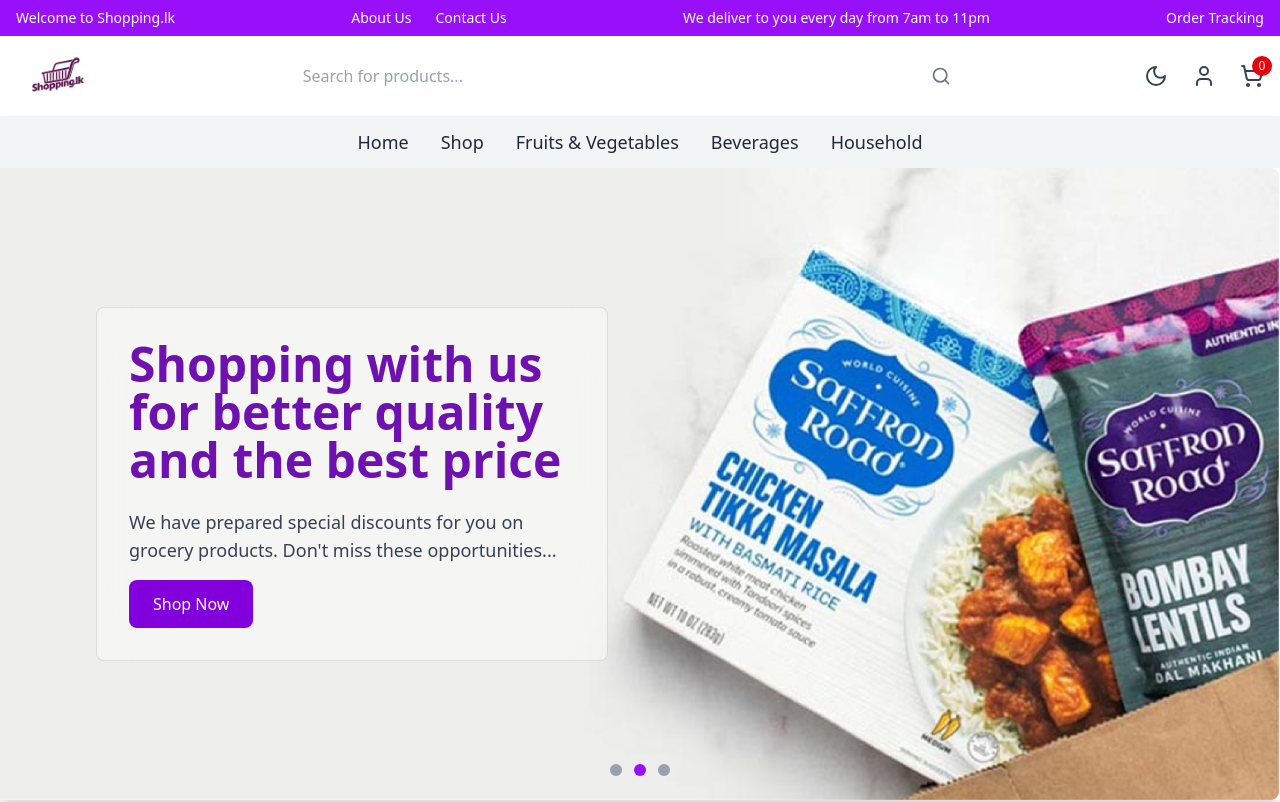
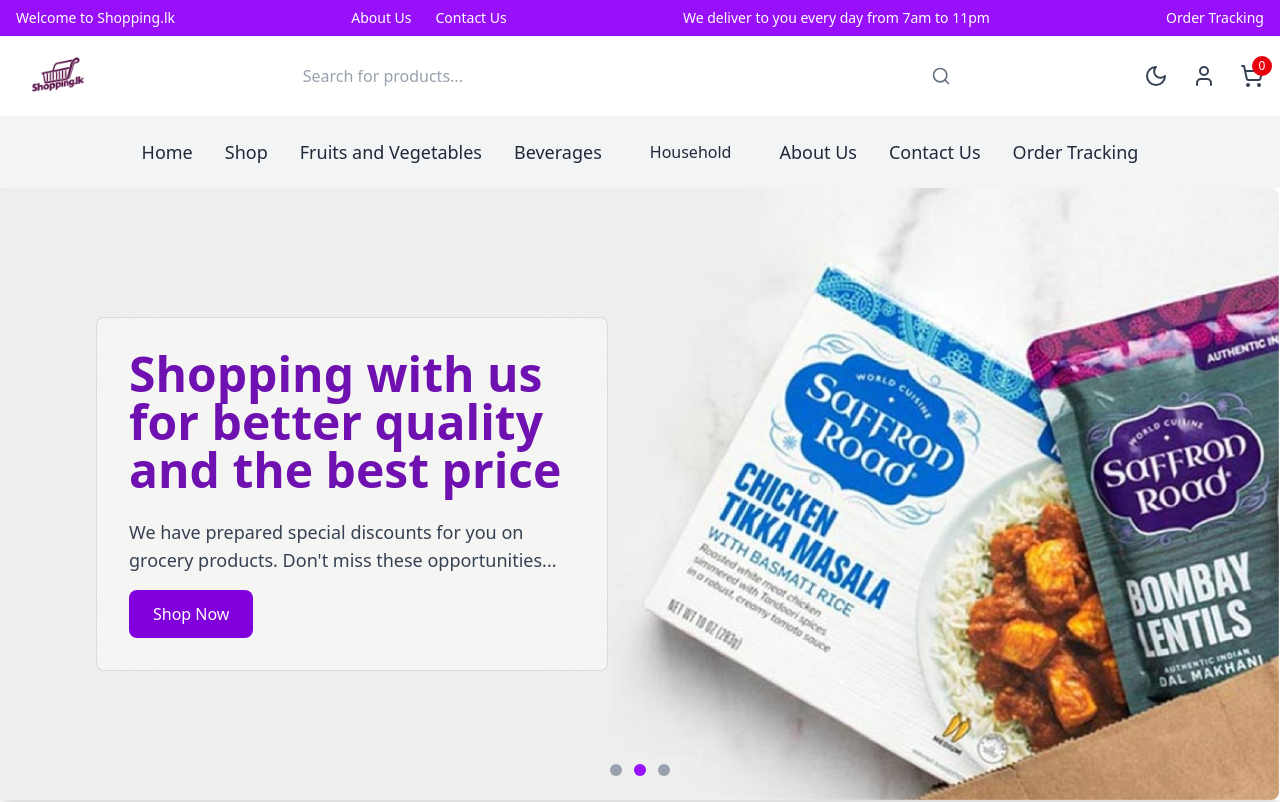
Before and after one commit to pubudu2003060/supermarketapp, a React (Vite) app in the folder frontend/: page / in a window 1280 px wide. Shown: the top 802 px of the page. Built offline with nearby package versions, Linux system fonts and the light colour scheme.

Commit message:
add link from react router to header

```diff
--- a/frontend/src/App.jsx
+++ b/frontend/src/App.jsx
@@ -3,6 +3,7 @@
 import Home from './screens/Home.screen'
 import Layout from './components/Layout'
 import NoElement from './components/NoElement'
+import Shop from './screens/Shop.screen'
 
 const App = () => {
   return (
@@ -11,6 +12,7 @@
       <Routes>
         <Route path="/" element={<Layout/>} >
           <Route index element={<Home/>}/>
+          <Route path='shop' element={<Shop/>}/>
           <Route path="*" element={<NoElement/>}/>
         </Route>
       </Routes>
--- a/frontend/src/components/Header.jsx
+++ b/frontend/src/components/Header.jsx
@@ -2,12 +2,13 @@
 import { useState, useEffect, useContext } from "react";
 import logo from "../assets/logo.png";
 import { ThemeContext } from "./ThemeContext.component";
+import { Link } from "react-router-dom";
 
-export default function Header() {
+export default function Header({ navigation }) {
     const [isMenuOpen, setIsMenuOpen] = useState(false);
     const [isSearchOpen, setIsSearchOpen] = useState(false);
 
-    const {darkMode, setDarkMode} = useContext(ThemeContext);
+    const { darkMode, setDarkMode } = useContext(ThemeContext);
 
     const toggleMenu = () => setIsMenuOpen(!isMenuOpen);
     const toggleSearch = () => setIsSearchOpen(!isSearchOpen);
@@ -132,36 +133,36 @@
                     <div className={`md:hidden ${isMenuOpen ? 'block' : 'hidden'}`}>
                         <ul className="py-2">
                             <li>
-                                <a href="/" className={`block py-3 px-4 ${darkMode ? 'text-gray-200 hover:bg-gray-700' : 'text-gray-800 hover:bg-purple-100'
-                                    }`}>Home</a>
+                                <Link to={'/'} className={`block py-3 px-4 ${darkMode ? 'text-gray-200 hover:bg-gray-700' : 'text-gray-800 hover:bg-purple-100'
+                                    }`}>Home</Link>
                             </li>
                             <li>
-                                <a href="#" className={`block py-3 px-4 ${darkMode ? 'text-gray-200 hover:bg-gray-700' : 'text-gray-800 hover:bg-purple-100'
-                                    }`}>Shop</a>
+                                <Link to={'/shop'} className={`block py-3 px-4 ${darkMode ? 'text-gray-200 hover:bg-gray-700' : 'text-gray-800 hover:bg-purple-100'
+                                    }`}>Shop</Link>
                             </li>
                             <li>
-                                <a href="#" className={`block py-3 px-4 ${darkMode ? 'text-gray-200 hover:bg-gray-700' : 'text-gray-800 hover:bg-purple-100'
-                                    }`}>Fruits and Vegetables</a>
+                                <Link to={'/shop'} className={`block py-3 px-4 ${darkMode ? 'text-gray-200 hover:bg-gray-700' : 'text-gray-800 hover:bg-purple-100'
+                                    }`}>Fruits and Vegetables</Link>
                             </li>
                             <li>
-                                <a href="#" className={`block py-3 px-4 ${darkMode ? 'text-gray-200 hover:bg-gray-700' : 'text-gray-800 hover:bg-purple-100'
-                                    }`}>Beverages</a>
+                                <Link to={'/shop'} className={`block py-3 px-4 ${darkMode ? 'text-gray-200 hover:bg-gray-700' : 'text-gray-800 hover:bg-purple-100'
+                                    }`}>Beverages</Link>
                             </li>
                             <li>
-                                <a href="#" className={`block py-3 px-4 ${darkMode ? 'text-gray-200 hover:bg-gray-700' : 'text-gray-800 hover:bg-purple-100'
-                                    }`}>Household</a>
+                                <Link to={'/shop'} className={`block py-3 px-4 ${darkMode ? 'text-gray-200 hover:bg-gray-700' : 'text-gray-800 hover:bg-purple-100'
+                                    }`}>Household</Link>
                             </li>
                             <li>
-                                <a href="#" className={`block py-3 px-4 ${darkMode ? 'text-gray-200 hover:bg-gray-700' : 'text-gray-800 hover:bg-purple-100'
-                                    }`}>About Us</a>
+                                <Link to={'/shop'} className={`block py-3 px-4 ${darkMode ? 'text-gray-200 hover:bg-gray-700' : 'text-gray-800 hover:bg-purple-100'
+                                    }`}>About Us</Link>
                             </li>
                             <li>
-                                <a href="#" className={`block py-3 px-4 ${darkMode ? 'text-gray-200 hover:bg-gray-700' : 'text-gray-800 hover:bg-purple-100'
-                                    }`}>Contact Us</a>
+                                <Link to={'/shop'} className={`block py-3 px-4 ${darkMode ? 'text-gray-200 hover:bg-gray-700' : 'text-gray-800 hover:bg-purple-100'
+                                    }`}>Contact Us</Link>
                             </li>
                             <li>
-                                <a href="#" className={`block py-3 px-4 ${darkMode ? 'text-gray-200 hover:bg-gray-700' : 'text-gray-800 hover:bg-purple-100'
-                                    }`}>Order Tracking</a>
+                                <Link to={'/shop'} className={`block py-3 px-4 ${darkMode ? 'text-gray-200 hover:bg-gray-700' : 'text-gray-800 hover:bg-purple-100'
+                                    }`}>Order Tracking</Link>
                             </li>
                         </ul>
                     </div>
@@ -170,34 +171,50 @@
                     <div className="hidden md:block">
                         <ul className="flex items-center justify-center py-3 space-x-8">
                             <li>
-                                <a href="/" className={`font-medium text-lg ${darkMode
+                                <Link to={'/'} className={`font-medium text-lg ${darkMode
                                     ? 'text-gray-200 hover:text-purple-400'
                                     : 'text-gray-800 hover:text-purple-700'
-                                    } transition duration-200`}>Home</a>
+                                    } transition duration-200`}>Home</Link>
                             </li>
                             <li>
-                                <a href="#" className={`font-medium text-lg ${darkMode
+                                <Link to={'/shop'} className={`font-medium text-lg ${darkMode
                                     ? 'text-gray-200 hover:text-purple-400'
                                     : 'text-gray-800 hover:text-purple-700'
-                                    } transition duration-200`}>Shop</a>
+                                    } transition duration-200`}>Shop</Link>
                             </li>
                             <li>
-                                <a href="#" className={`font-medium text-lg ${darkMode
+                                <Link to={'/shop'} className={`font-medium text-lg ${darkMode
                                     ? 'text-gray-200 hover:text-purple-400'
                                     : 'text-gray-800 hover:text-purple-700'
-                                    } transition duration-200`}>Fruits & Vegetables</a>
+                                    } transition duration-200`}>Fruits and Vegetables</Link>
                             </li>
                             <li>
-                                <a href="#" className={`font-medium text-lg ${darkMode
+                                <Link to={'/shop'} className={`font-medium text-lg ${darkMode
                                     ? 'text-gray-200 hover:text-purple-400'
                                     : 'text-gray-800 hover:text-purple-700'
-                                    } transition duration-200`}>Beverages</a>
+                                    } transition duration-200`}>Beverages</Link>
                             </li>
                             <li>
-                                <a href="#" className={`font-medium text-lg ${darkMode
+                                <Link to={'/shop'} className={`block py-3 px-4 ${darkMode ? 'text-gray-200 hover:bg-gray-700' : 'text-gray-800 hover:bg-purple-100'
+                                    }`}>Household</Link>
+                            </li>
+                            <li>
+                                <Link to={'/shop'} className={`font-medium text-lg ${darkMode
                                     ? 'text-gray-200 hover:text-purple-400'
                                     : 'text-gray-800 hover:text-purple-700'
-                                    } transition duration-200`}>Household</a>
+                                    } transition duration-200`}>About Us</Link>
+                            </li>
+                            <li>
+                                <Link to={'/shop'} className={`font-medium text-lg ${darkMode
+                                    ? 'text-gray-200 hover:text-purple-400'
+                                    : 'text-gray-800 hover:text-purple-700'
+                                    } transition duration-200`}>Contact Us</Link>
+                            </li>
+                            <li>
+                                <Link to={'/shop'} className={`font-medium text-lg ${darkMode
+                                    ? 'text-gray-200 hover:text-purple-400'
+                                    : 'text-gray-800 hover:text-purple-700'
+                                    } transition duration-200`}>Order Tracking</Link>
                             </li>
                         </ul>
                     </div>
--- a/frontend/src/components/home/DiscountProducts.jsx
+++ b/frontend/src/components/home/DiscountProducts.jsx
@@ -77,7 +77,7 @@
     };
 
     return (
-        <section className={` py-8 md:py-12 transition-colors duration-300 ${darkMode ? 'bg-gray-900' : 'bg-gray-50'}`}>
+        <section className={` transition-colors duration-300 ${darkMode ? 'bg-gray-900' : 'bg-gray-50'}`}>
             <div className="container mx-auto px-4">
                 {/* Section Header */}
                 <div className="flex justify-between items-center mb-6">
--- a/frontend/src/components/home/MiddleBar.jsx
+++ b/frontend/src/components/home/MiddleBar.jsx
@@ -12,8 +12,8 @@
     <div className={`relative py-8 md:py-12 ${darkMode ? 'bg-gray-900' : 'bg-gray-50'} `} >
       <img src={middlebar} alt="Health & Safety Banner" className={`${darkMode ? 'filter brightness-75' : 'filter brightness-100'} w-full object-right object-cover  md:object-cover h-30 md:h-auto`} />
 
-      <div className=" absolute inset-0 flex flex-col justify-center  ">
-        <p className= "text-orange-600 font-bold text-lg sm:text-2xl md:text-3xl lg:text-4xl">
+      <div className=" absolute inset-10 flex flex-col justify-center  ">
+        <p className= "text-orange-600 font-bold text-xl md:text-3xl">
           In store or online, your health & safety is our top priority
         </p>
         <p className="text-gray-700 text-sm sm:text-base md:text-lg mt-2 max-w-2xl">
--- a/frontend/src/components/home/ShopByBrand.jsx
+++ b/frontend/src/components/home/ShopByBrand.jsx
@@ -27,7 +27,7 @@
     ];
 
     return (
-        <section className={`py-12 transition-colors duration-300 ${darkMode ? 'bg-gray-900' : 'bg-gray-50'}`}>
+        <section className={` py-8  pb-24  md:py-12transition-colors duration-300 ${darkMode ? 'bg-gray-900' : 'bg-gray-50'}`}>
             <div className="container mx-auto px-4">
                 {/* Section Header */}
                 <div className="mb-8 flex flex-col items-center text-center">
--- /dev/null
+++ b/frontend/src/screens/Shop.screen.jsx
@@ -0,0 +1,11 @@
+import React from 'react'
+
+const Shop = () => {
+  return (
+    <div>
+      shop😂
+    </div>
+  )
+}
+
+export default Shop
```
Also changed, not shown: frontend/src/components/Footer.jsx (+37 -53 lines). Lines whose indentation alone changed are shown as unchanged.
